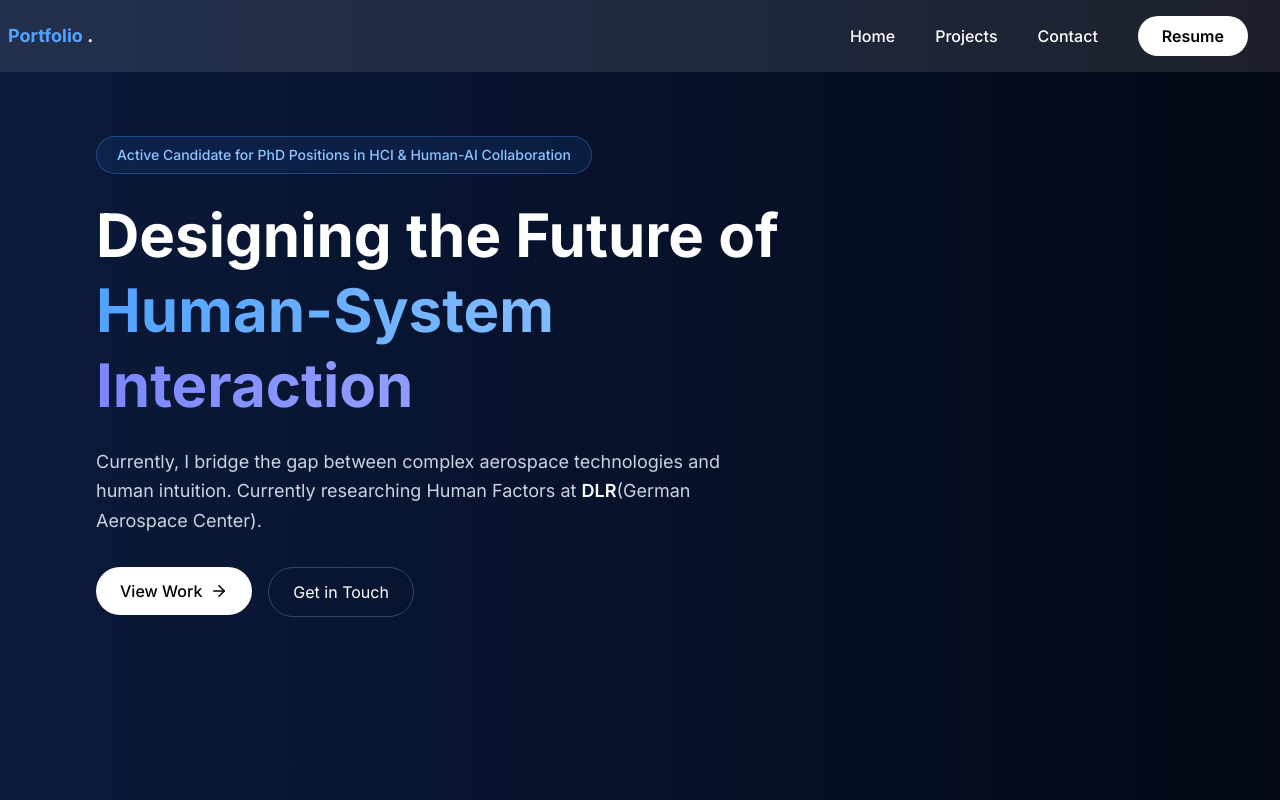
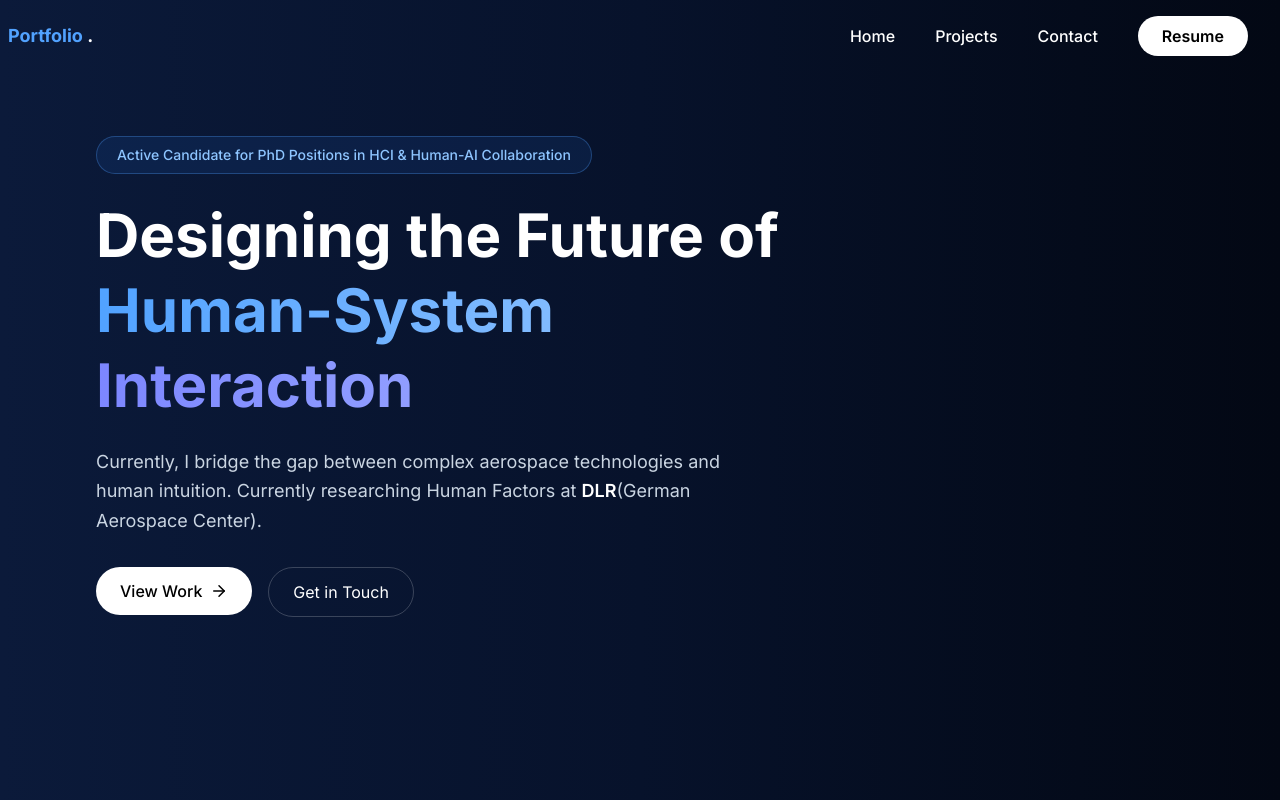
Before and after one commit to aryann070/tanishq-portfolio, a Next.js app: page / in a window 1280 px wide. Shown: the top 800 px of the page. Built offline with nearby package versions, Linux system fonts and the light colour scheme.

Commit message:
minor changes

```diff
--- a/src/app/components/Navbar.jsx
+++ b/src/app/components/Navbar.jsx
@@ -33,7 +33,7 @@ export default function Navbar() {
     <nav
       className={`sticky top-0 w-full z-50 backdrop-blur-md ${isProjectsPage
         ? "bg-[#F8FAFC]"
-        : "bg-gradient-to-r from-[#0b1a3a]/90 via-[#07122b]/90 to-[#030814]/90"
+        : "bg-gradient-to-r from-[#0b1a3a] via-[#07122b] to-[#030814]"
         }`}
     >
       <NavAnimation>
```
